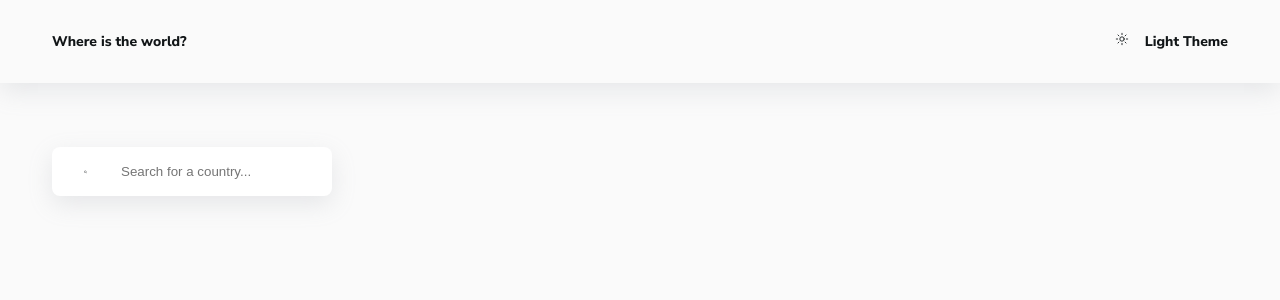
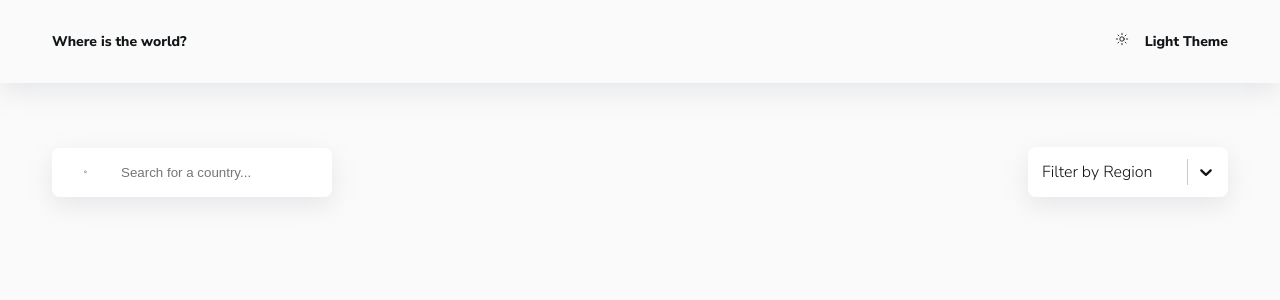
Before and after one commit to roman-1988/Project-Countries, a React (Vite) app: page / in a window 1280 px wide. Shown: the top 300 px of the page. Built offline with nearby package versions, Linux system fonts and the light colour scheme.

Commit message:
Продолжил стилизацию и работу с сотоянием компонентов для поиска и выпадающего селекта. Добавил выборку по континентам.

```diff
--- a/src/components/Controls.jsx
+++ b/src/components/Controls.jsx
@@ -1,12 +1,44 @@
 import { useState, useEffect } from "react"
 import { Search } from "./Search"
+import { CustomSelect } from "./CustomSelect"
+import styled from "styled-components"
+
+const options = [
+    { value: "Africa", label: "Africa" },
+    { value: "America", label: "America" },
+    { value: "Asia", label: "Asia" },
+    { value: "Europe", label: "Europe" },
+    { value: "Oceania", label: "Oceania" },
+]
+
+const Wrapper = styled.div`
+ display: flex;
+ flex-direction: column;
+ align-items: flex-start;
+ @media (min-width: 767px) {
+  flex-direction: row;
+  justify-content: space-between;
+  align-items: center;
+
+ }
+`
 
 const Controls = () => {
     const [search, setSearch] = useState("")
+    const [region, setRegion] = useState("")
+
     return (
-        <div>
+        <Wrapper>
             <Search search={search} setSearch={setSearch} />
-        </div>
+            <CustomSelect
+                options={options}
+                placeholder="Filter by Region"
+                isClearable
+                isSearchable={false}
+                value={region}
+                onChange={setRegion}
+            />
+        </Wrapper>
     )
 }
 
--- a/src/components/CustomSelect.jsx
+++ b/src/components/CustomSelect.jsx
@@ -1,7 +1,40 @@
-const CustomSelect = () => {
-    return (
-        <div>CustomSelect</div>
-    )
-}
+import styled from "styled-components"
+import Select from "react-select"
 
-export { CustomSelect }
+export const CustomSelect = styled(Select).attrs({
+    styles: {
+        control: (provided) => ({
+            ...provided,
+            backgroundColor: "var(--colors-ui-base)",
+            color: "var(--colors-text)",
+            borderRadius: "var(--radii)",
+            padding: "0.25rem",
+            border: "none",
+            boxShadiw: "var(--shadow)",
+            height: "50px",
+        }),
+        option: (provided, state) => ({
+            ...provided,
+            cursor: "pointer",
+            color: "var(--colors-text)",
+            backgroundColor: state.isSelected ? "var(--colors-ui-base)" : "var(--colors-bg)",
+        }),
+    },
+})`
+    width: 200px;
+    bprder-radius: var(--radii);
+    font-family: var(--family);
+    border: none;
+    & > * {
+      box-shadow: var(--shadow);
+    }
+    & input {
+        padding-left: 0.25rem;
+    }
+    & * {
+      color: var(--colors-text) !important;
+    }
+    & > div[id] {
+        background-color: var(--colors-ui-base);
+    }
+`
--- a/src/components/Search.jsx
+++ b/src/components/Search.jsx
@@ -24,6 +24,7 @@
  border: none;
  outline: none;
  color: var(--color-text);
+ background-color: var(--colors-ui-base);
 `
 
 
```
